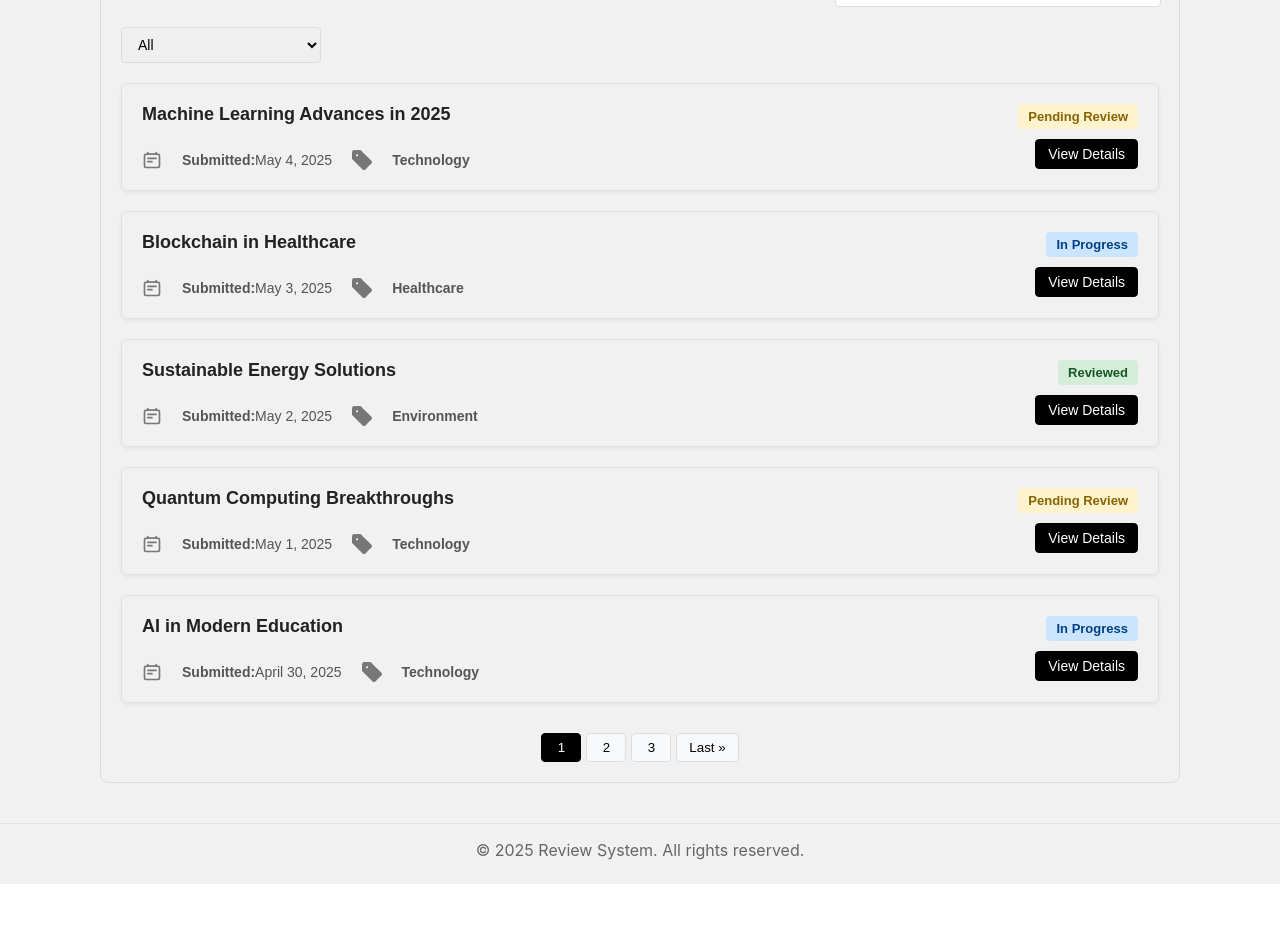
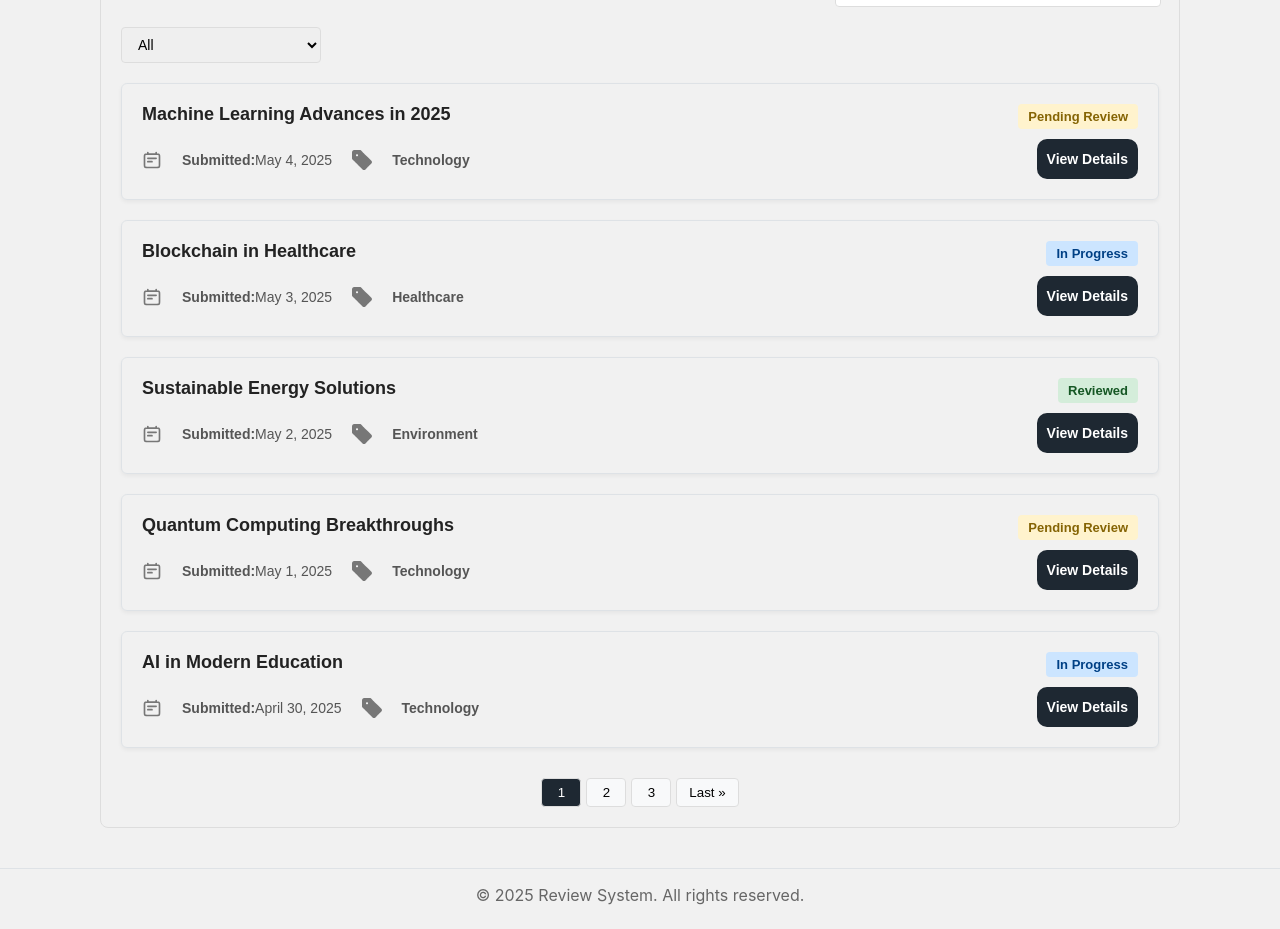
Before and after one commit to Ziragon/FinalActVisualProgramming, a React (Create React App) app in the folder final-project/: page /myArticles in a window 1280 px wide. Shown: the part 400-1329 px from the top of the page. Before the commit the page ends 1284 px from the top, so only its background shows below. Built offline with nearby package versions, Linux system fonts and the light colour scheme.

Commit message:
Поменял используемые классы для кнопок

```diff
--- a/final-project/src/components/myArticlesPage/MyArticlePage.jsx
+++ b/final-project/src/components/myArticlesPage/MyArticlePage.jsx
@@ -239,7 +239,7 @@ return (
             {article.status}
           </span>
           <button
-            className={styles.detailsButton}
+            className="black_button"
             onClick={() => setSelectedArticleId(article.id)}>View Details</button>
         </div>
       </div>
--- a/final-project/src/styles/myArticlesPage.module.css
+++ b/final-project/src/styles/myArticlesPage.module.css
@@ -167,22 +167,6 @@
   color: #155724;
 }
 
-.detailsButton {
-  padding: 6px 12px;
-  background-color: #000000;
-  border: 1px solid #000000;
-  color: white;
-  border-radius: 4px;
-  cursor: pointer;
-  font-size: 14px;
-  transition: all 0.2s;
-}
-
-.detailsButton:hover {
-  border-color: #333333;
-  transform: translateY(-1px);
-  box-shadow: 0 2px 8px rgba(0, 0, 0, 0.2);
-}
 
 .pagination {
   display: flex;
@@ -223,9 +207,9 @@
   animation: fadeIn 0.5s ease-out 1.2s both;
 }
 .activePage {
-  background-color: #000000;
+  background-color: rgb(30,40,50);
   color: white;
-  border-color: #000000;
+  background-color: rgb(30,40,50);
 }
 
 .iconsformat{
```
